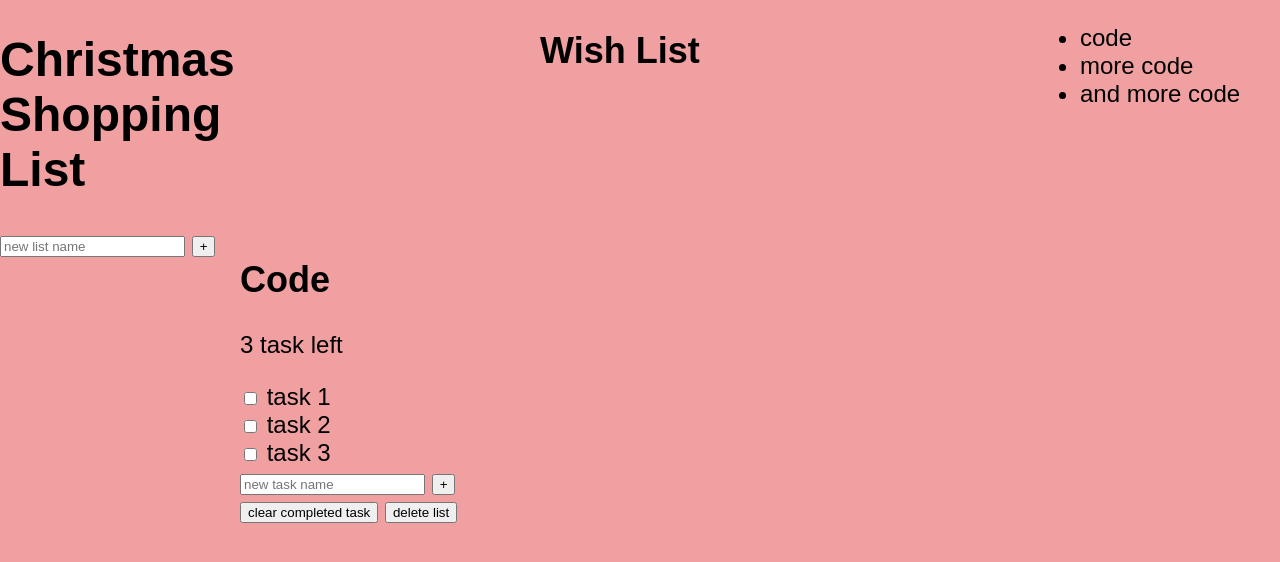
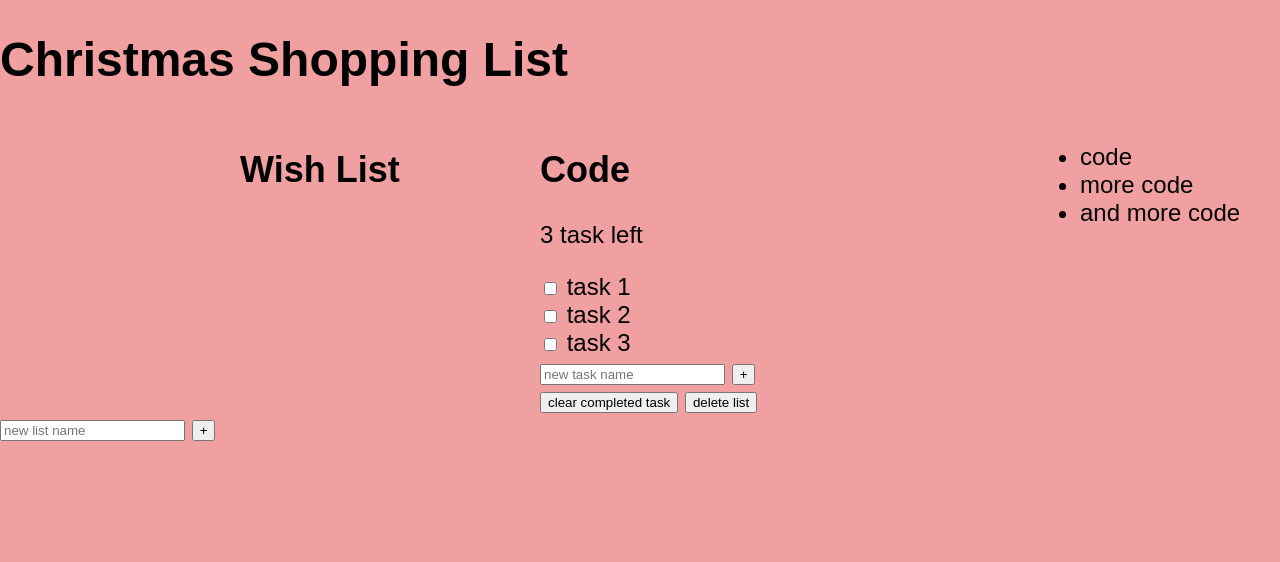
Before and after one commit to Ramona-Saintandre/Christmas-wishlist2019, a plain HTML site: page index.html in a window 1280 px wide. Drawn offline with Linux system fonts and the light colour scheme.

Commit message:
setting up grid, but active is not working

```diff
--- a/style.css
+++ b/style.css
@@ -19,6 +19,17 @@ body{
     display: grid;
     grid:
     "header header header header"auto
-    "...... lists active ......" auto /
+    "...... lists  active ......" auto /
     1fr minmax(100px, 300px) minmax(250px, 500px) 1fr;
 }
+.title{
+    grid-area:header;
+}
+
+.all-task{
+    grid-area: lists;
+}
+
+.todo-list{
+    grid-area: active;
+}
```
